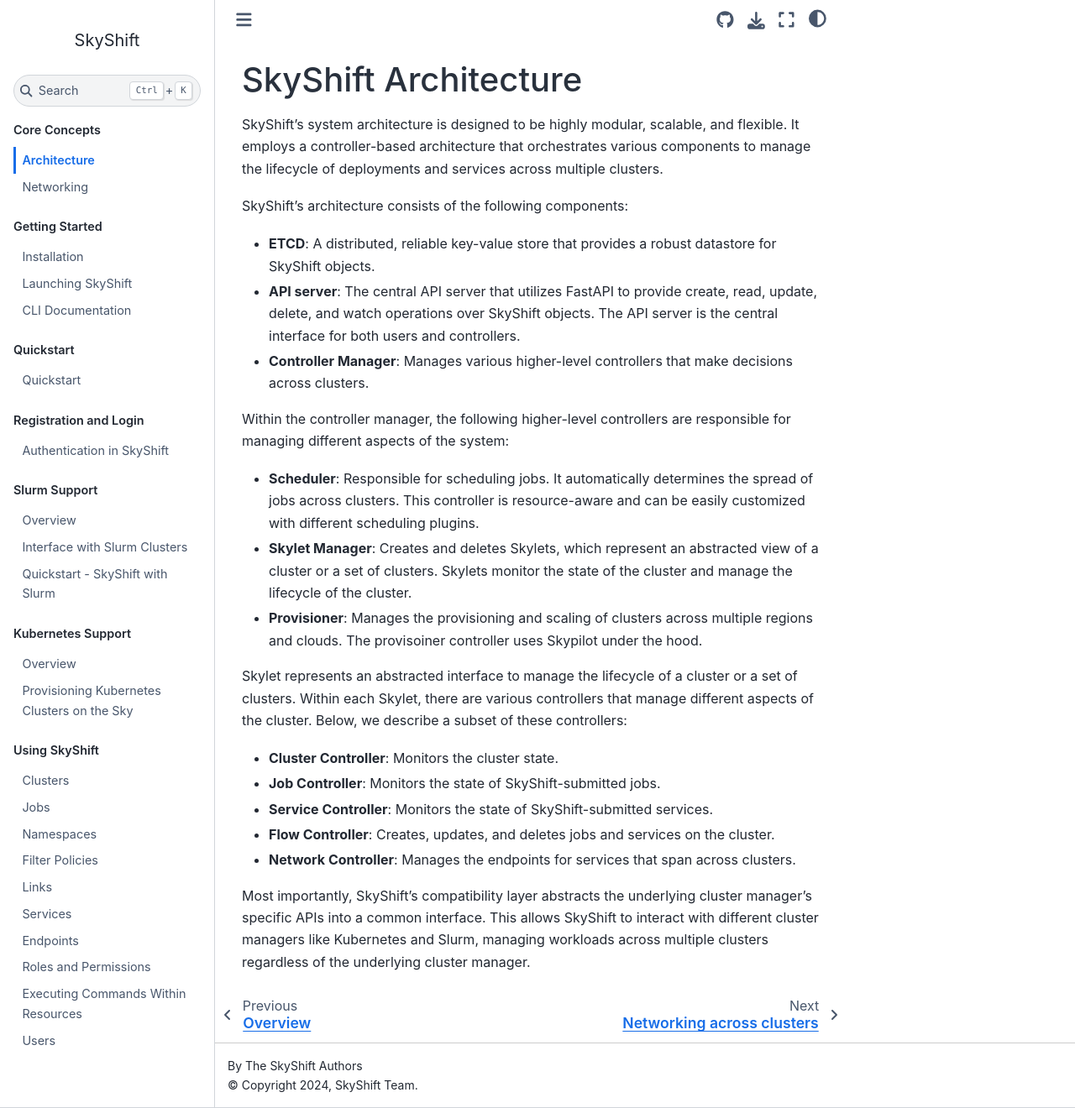
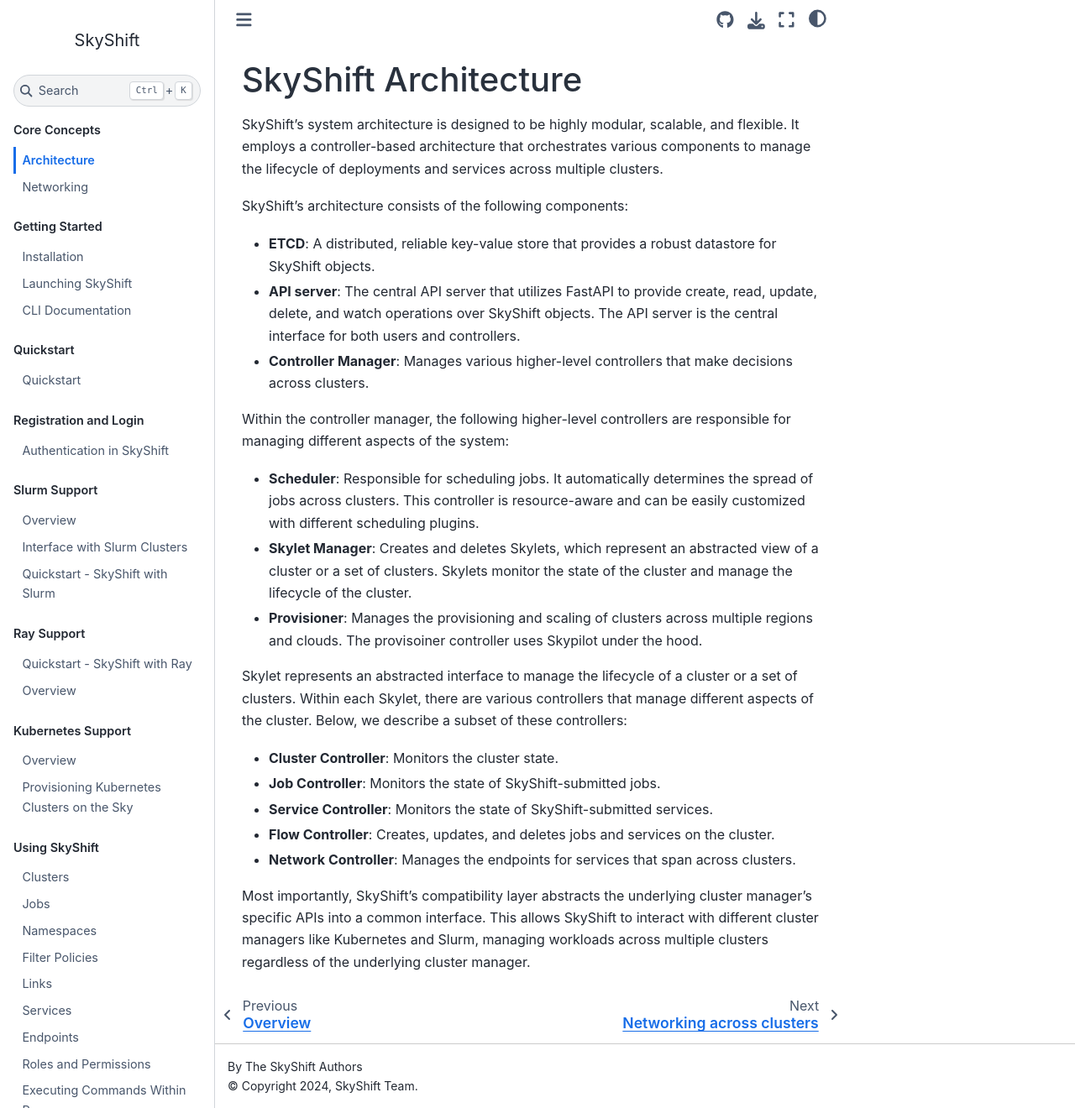
Before and after one commit to sky-shift/skyshift, a Sphinx documentation site: the page built from docs/source/architecture/architecture.rst, in a window 1280 px wide and 1320 px high. Shown: the whole window at 84% size. Built offline with Sphinx 7.4.7 and the Sphinx Book theme 1.1.4, drawn with Linux system fonts in a browser that asks for light colours; pages that are not in the unit, such as notebooks, are missing from menus.

Commit message:
small fix

```diff
--- a/docs/source/index.rst
+++ b/docs/source/index.rst
@@ -56,7 +56,8 @@
    :maxdepth: 1
    :caption: Ray Support
 
-   ray/ray_quickstart.rst
+   ray/quickstart/ray_quickstart.rst
+   ray/overview.rst
 
 
 .. toctree::
```
